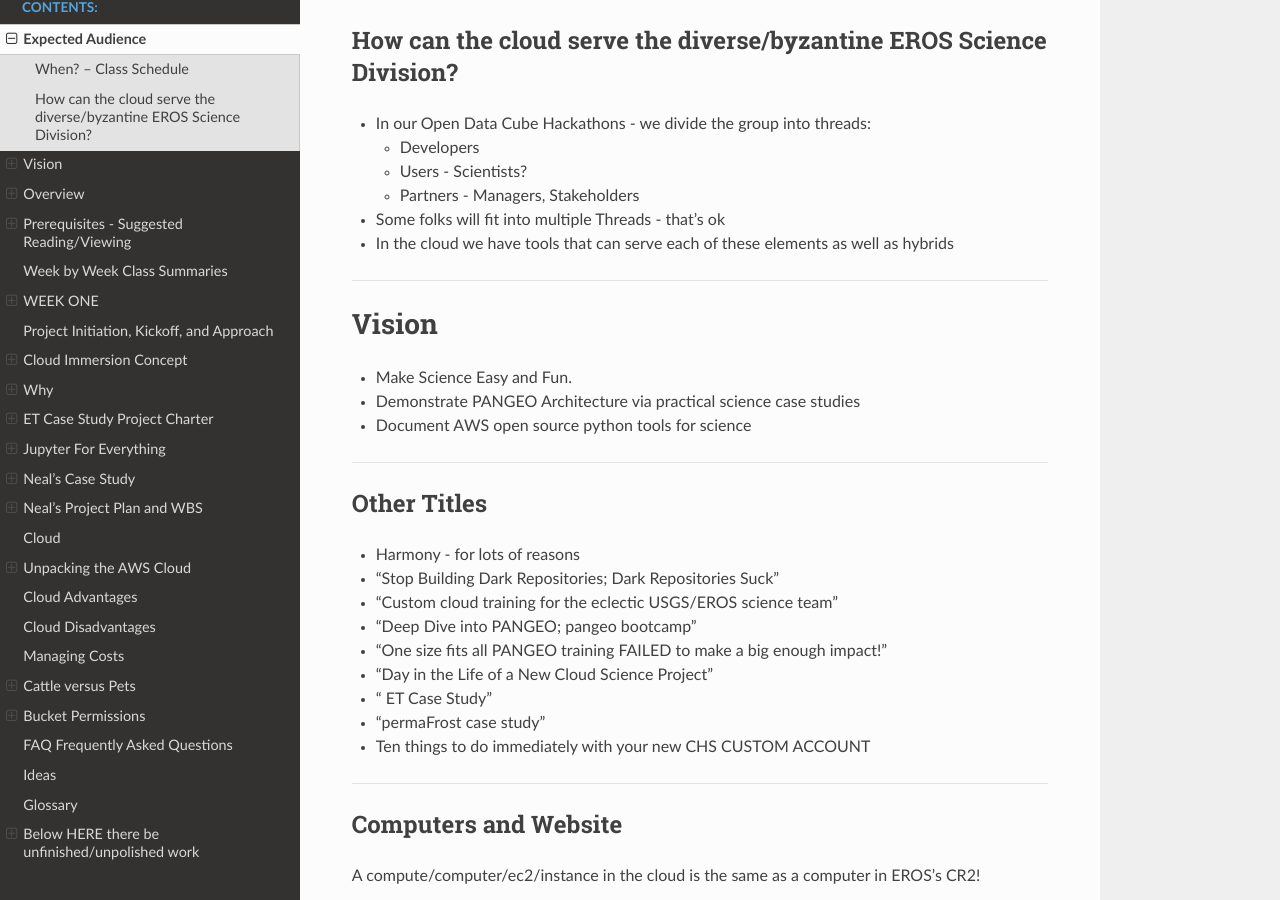
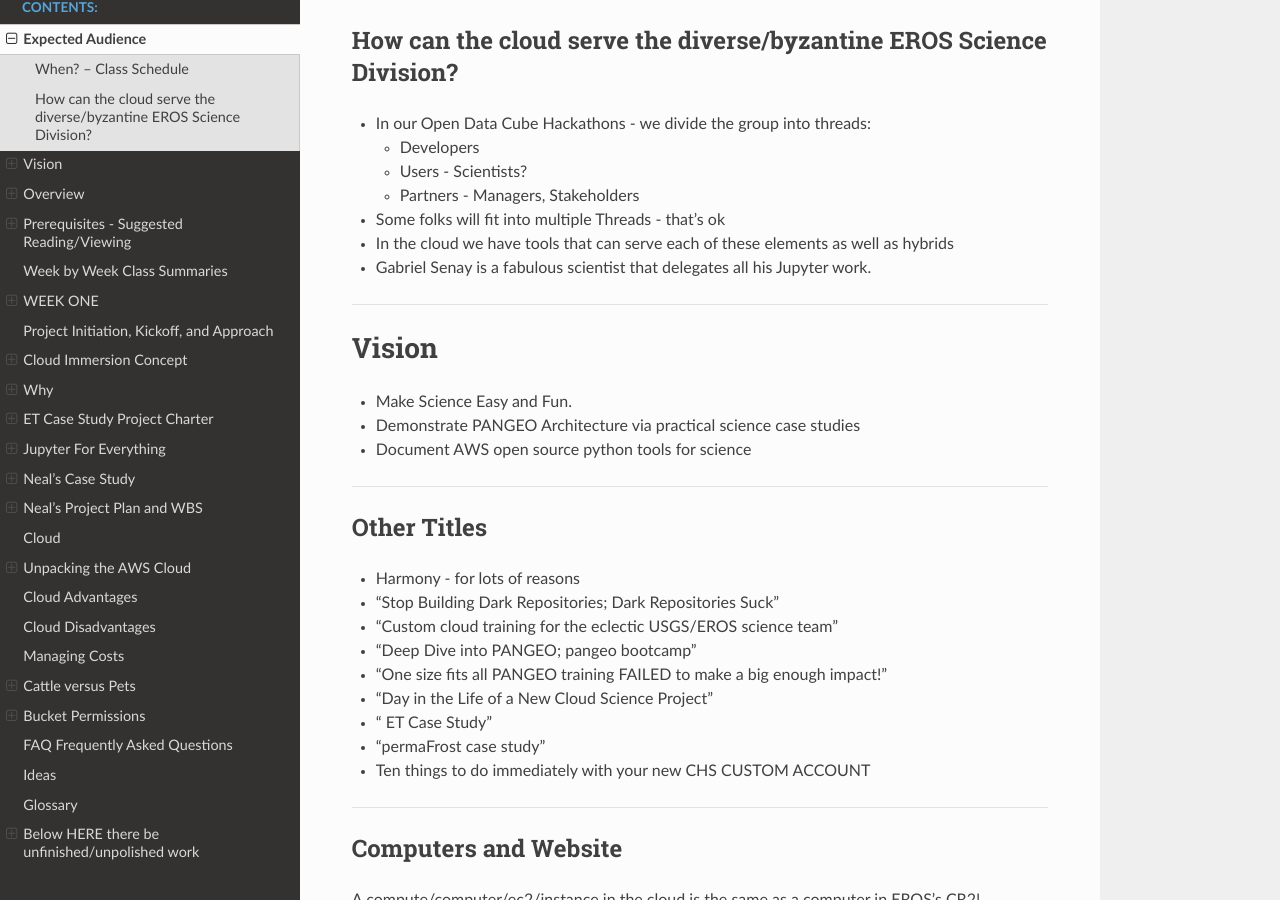
Before and after one commit to tonybutzer/harmony, a Sphinx documentation site: the page built from documentation/source/00define_ET.md, in a window 1280 px wide and 900 px high, scrolled down 1537 px. Built offline with Sphinx 7.4.7 and the Read the Docs theme 2.0.0, drawn with Linux system fonts in a browser that asks for light colours; pages that are not in the unit, such as notebooks, are missing from menus.

Commit message:
automatic git update from Makefile

```diff
--- a/documentation/source/00define_ET.md
+++ b/documentation/source/00define_ET.md
@@ -35,6 +35,7 @@
 	- Partners - Managers, Stakeholders
 - Some folks will fit into multiple Threads - that's ok
 - In the cloud we have tools that can serve each of these elements as well as hybrids
+- Gabriel Senay is a fabulous scientist that delegates all his Jupyter work.
 
 ---
 # Vision
```
